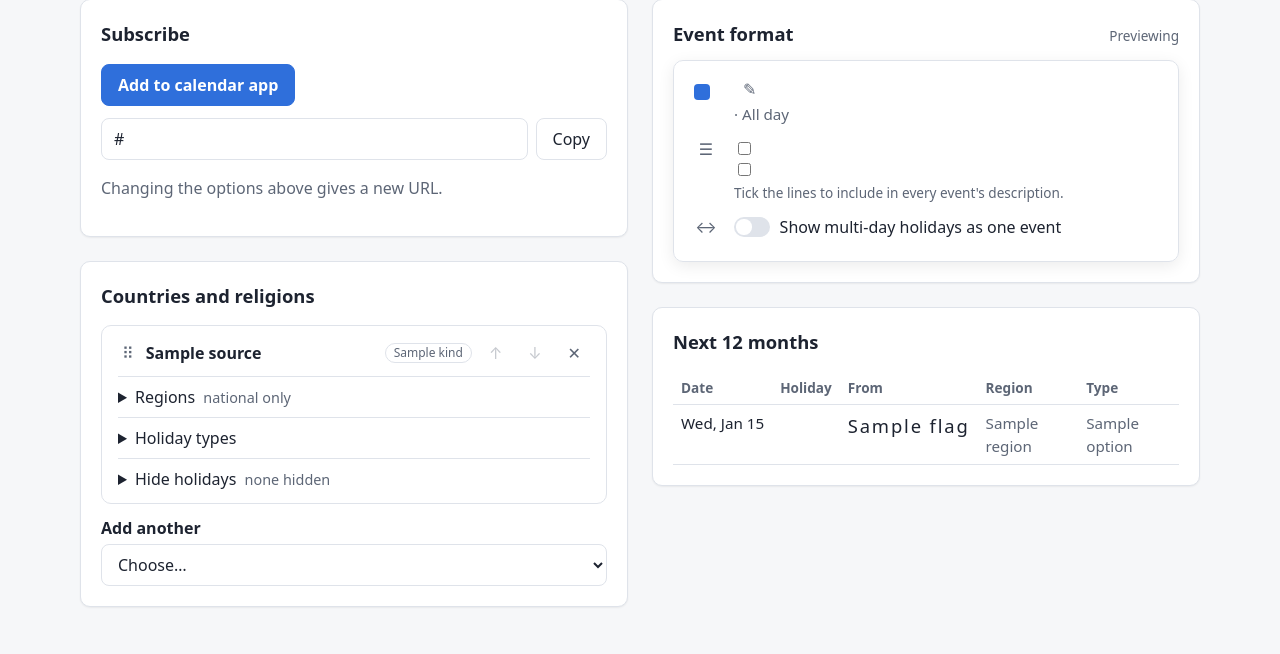
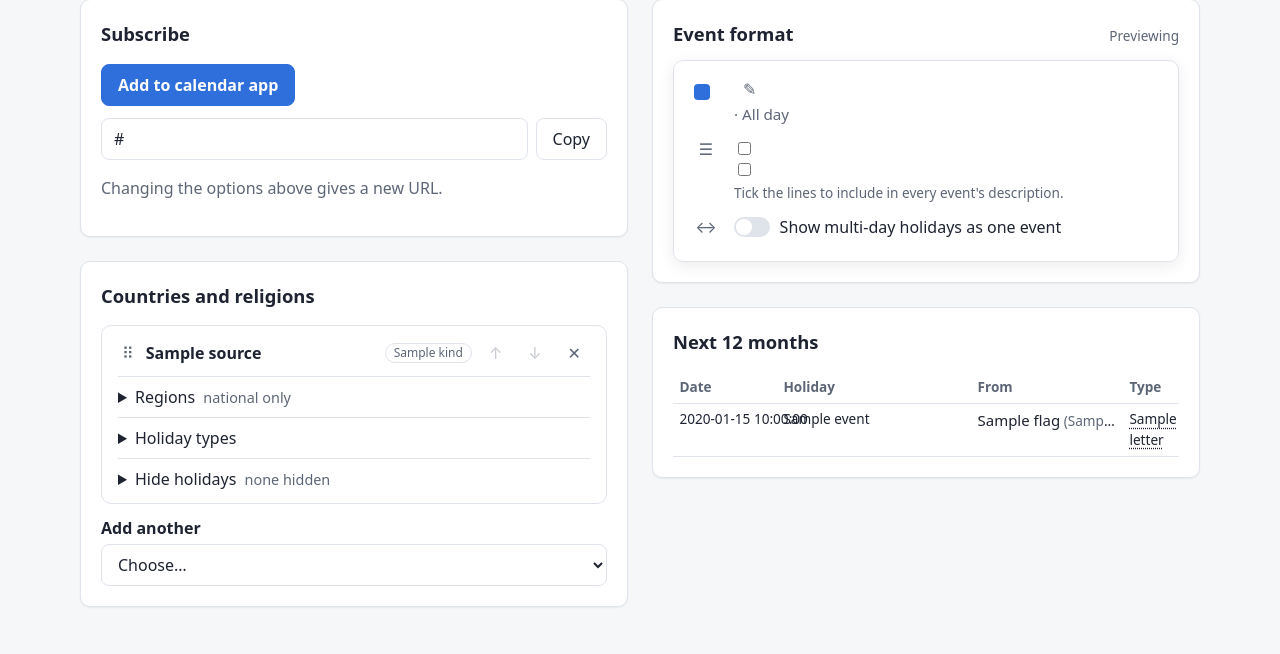
Before and after one commit to danielrozenberg/one-holiday-calendar, a Flask app: template src/holidaycal/templates/index.html in a window 1280 px wide. Shown: the part 119-773 px from the top of the page. Run offline with Flask 3, Linux system fonts and the light colour scheme; the template is opened without the code that fills it: most values are stand-ins (such as "Sample title", 1, 10 or a date in 2020); parts of the project's set-up code (start-up, migrations or seed data) failed here and were passed over.

Commit message:
Compact the preview table to fit its card
Holiday names drop the title style, sources show as a flag with region codes,
types are single letters with tooltips, and long cells end in an ellipsis.

Co-Authored-By: Claude Opus 5.5 <noreply@anthropic.com>

```diff
--- a/src/holidaycal/form.py
+++ b/src/holidaycal/form.py
@@ -43,11 +43,43 @@ class SourceView:
     holidays: list[Option]
 
 
+_TYPE_LETTERS = {
+    "armed_forces": "A",
+    "bank": "B",
+    "de_facto": "D",
+    "government": "G",
+    "half_day": "\u00bd",
+    "optional": "O",
+    "public": "P",
+    sources.RELIGIOUS_CATEGORY: "R",
+    "school": "S",
+    "unofficial": "U",
+    "workday": "W",
+}
+
+
 @dataclasses.dataclass(frozen=True)
 class SourceBadge:
-    """A source's flag or symbol, with its name for tooltips and readers."""
+    """A source's flag or symbol and the regions an event applies to."""
 
     flag: str
+    name: str
+    regions: list[str]
+    region_names: list[str]
+
+    @property
+    def label(self) -> str:
+        """The full description, for tooltips and screen readers."""
+        if not self.region_names:
+            return self.name
+        return f"{self.name}: {', '.join(self.region_names)}"
+
+
+@dataclasses.dataclass(frozen=True)
+class TypeBadge:
+    """A holiday category as a single letter, with its name for tooltips."""
+
+    letter: str
     name: str
 
 
@@ -67,8 +99,18 @@ class EventView:
 
     event: merge.Event
     sources: list[SourceBadge]
-    regions: list[str]
-    categories: list[str]
+    types: list[TypeBadge]
+
+    @property
+    def short_date(self) -> str:
+        """The event's date, or date range, in as few characters as possible."""
+        first = self.event.date
+        if self.event.days == 1:
+            return f"{first:%a, %b %-d}"
+        last = self.event.end - datetime.timedelta(days=1)
+        if last.month == first.month:
+            return f"{first:%b %-d}\u2013{last:%-d}"
+        return f"{first:%b %-d}\u2013{last:%b %-d}"
 
     @property
     def card(self) -> Card:
@@ -89,23 +131,32 @@ class EventView:
 
 def event_view(event: merge.Event) -> EventView:
     """Describes an event's sources, regions and categories for display."""
-    codes = dict.fromkeys(o.source for o in event.occurrences)
-    regions = dict.fromkeys(
-        subdivision_names(o.source).get(o.subdivision, o.subdivision)
-        for o in event.occurrences
-        if o.subdivision
-    )
-    categories = dict.fromkeys(
-        o.category.replace("_", " ") for o in event.occurrences
-    )
+    regions: dict[str, set[str]] = {}
+    for o in event.occurrences:
+        regions.setdefault(o.source, set()).add(o.subdivision)
+    badges = []
+    for code, subdivisions in regions.items():
+        regional = [] if "" in subdivisions else sorted(subdivisions)
+        names = subdivision_names(code) if regional else {}
+        badges.append(
+            SourceBadge(
+                flag=sources.flag(code),
+                name=sources.source_name(code),
+                regions=regional,
+                region_names=[names.get(r, r) for r in regional],
+            )
+        )
+    categories = dict.fromkeys(o.category for o in event.occurrences)
     return EventView(
         event=event,
-        sources=[
-            SourceBadge(sources.flag(code), sources.source_name(code))
-            for code in codes
+        sources=badges,
+        types=[
+            TypeBadge(
+                _TYPE_LETTERS.get(category, category[:1].upper()),
+                category.replace("_", " "),
+            )
+            for category in categories
         ],
-        regions=list(regions),
-        categories=list(categories),
     )
 
 
@@ -113,7 +164,11 @@ def representative(views: list[EventView]) -> EventView | None:
     """Picks the event that shows off the most formatting options."""
     return max(
         views,
-        key=lambda v: (len(v.sources), len(v.regions), len(v.categories)),
+        key=lambda v: (
+            len(v.sources),
+            sum(len(s.regions) for s in v.sources),
+            len(v.types),
+        ),
         default=None,
     )
 
--- a/src/holidaycal/main.py
+++ b/src/holidaycal/main.py
@@ -141,8 +141,6 @@ def _render_page(blob: str, today: datetime.date) -> bytes:
         featured=form.representative(views)
         or form.event_view(form.sample_event(today.year)),
         config=parsed,
-        title=ics.title,
-        one_day=datetime.timedelta(days=1),
         title_styles=config_pb2.TitleStyle,
         sources=form.views(parsed, years),
         countries=sources.country_names(),
--- a/src/holidaycal/static/app.css
+++ b/src/holidaycal/static/app.css
@@ -179,7 +179,40 @@ table { border-collapse: collapse; width: 100%; font-size: 0.95rem; }
 th, td { text-align: left; padding: 0.4rem 0.5rem; border-bottom: 1px solid var(--border); vertical-align: top; }
 th { color: var(--muted); font-weight: 600; font-size: 0.85rem; }
 td.date { white-space: nowrap; }
-td.flags { font-size: 1.15rem; letter-spacing: 0.1em; white-space: nowrap; }
+
+table.preview { table-layout: fixed; font-size: 0.85rem; }
+table.preview th, table.preview td { padding: 0.35rem 0.4rem; }
+.col-date { width: 6.5rem; }
+.col-from { width: 30%; }
+.col-type { width: 3.5rem; }
+
+td.clip { overflow: hidden; text-overflow: ellipsis; white-space: nowrap; }
+td.clip .pin {
+  display: block;
+  max-width: 100%;
+  overflow: hidden;
+  text-overflow: ellipsis;
+  white-space: nowrap;
+}
+
+.flag { font-size: 1.1em; }
+.regions { color: var(--muted); }
+
+td.types abbr {
+  margin-right: 0.3em;
+  text-decoration: underline dotted;
+  text-underline-offset: 0.2em;
+  cursor: help;
+}
+
+.visually-hidden {
+  position: absolute;
+  width: 1px;
+  height: 1px;
+  overflow: hidden;
+  clip-path: inset(50%);
+  white-space: nowrap;
+}
 
 .empty { color: var(--muted); margin: 0; }
 
--- a/src/holidaycal/templates/index.html
+++ b/src/holidaycal/templates/index.html
@@ -150,17 +150,18 @@
         <h2 id="preview-heading">Next 12 months</h2>
         {% if events %}
         <div class="table-scroll">
-        <table>
-          <thead><tr><th scope="col">Date</th><th scope="col">Holiday</th><th scope="col">From</th><th scope="col">Region</th><th scope="col">Type</th></tr></thead>
+        <table class="preview">
+          <colgroup><col class="col-date"><col><col class="col-from"><col class="col-type"></colgroup>
+          <thead><tr><th scope="col">Date</th><th scope="col">Holiday</th><th scope="col">From</th><th scope="col">Type</th></tr></thead>
           <tbody>
             {% for view in events %}
             {% set event = view.event %}
+            {% set from_label = view.sources | map(attribute="label") | join("; ") %}
             <tr class="previewable" data-uid="{{ event.uid }}" data-card='{{ view.card | tojson }}'>
-              <td class="date">{{ event.date.strftime("%a, %b %-d") }}{% if event.days > 1 %} – {{ (event.end - one_day).strftime("%a, %b %-d") }}{% endif %}</td>
-              <td><button type="button" class="pin" aria-pressed="false" title="Pin in the event format card">{{ title(event, config.title_style) }}</button></td>
-              <td class="flags">{% for badge in view.sources %}<span role="img" aria-label="{{ badge.name }}" title="{{ badge.name }}">{{ badge.flag }}</span>{% endfor %}</td>
-              <td class="muted">{{ view.regions | join(", ") or "—" }}</td>
-              <td class="muted">{{ view.categories | join(", ") }}</td>
+              <td class="date" title="{{ view.card.date }}">{{ view.short_date }}</td>
+              <td class="clip"><button type="button" class="pin" aria-pressed="false" title="{{ event.name }}">{{ event.name }}</button></td>
+              <td class="clip" title="{{ from_label }}"><span class="visually-hidden">{{ from_label }}</span><span aria-hidden="true">{% for badge in view.sources %}<span class="flag">{{ badge.flag }}</span>{% if badge.regions %}<span class="regions"> ({{ badge.regions | join(", ") }})</span>{% endif %}{% if not loop.last %} {% endif %}{% endfor %}</span></td>
+              <td class="types">{% for type in view.types %}<abbr title="{{ type.name | capitalize }}">{{ type.letter }}</abbr>{% endfor %}</td>
             </tr>
             {% endfor %}
           </tbody>
```
Also changed, not shown: tests/test_form.py (+27 -3 lines).
